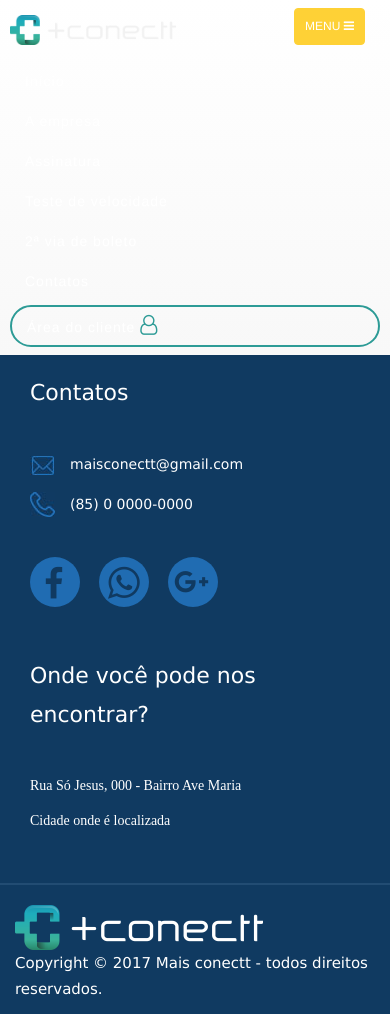
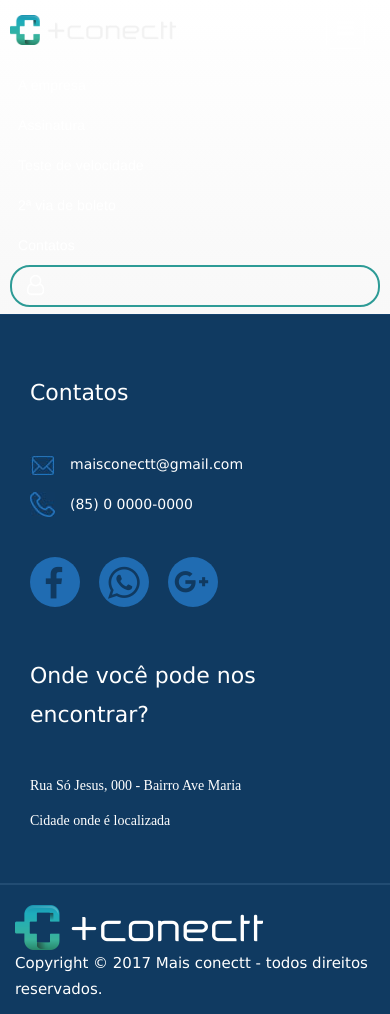
Before and after one commit to ITEVA/maisConectt, a PHP site: page /topo in a window 390 px wide, after a click on "Toggle navigation". Run offline with PHP 8.4, Linux system fonts and the light colour scheme; some libraries are stand-ins or nearby versions.

Commit message:
Ajustes no topo / Responsividade

```diff
--- a/Css/topo.css
+++ b/Css/topo.css
@@ -33,43 +33,32 @@ a:hover{
     border-color: transparent;
 }
 
+.affix-top {
+    background-color: transparent;
+    border-color: transparent;
+}
+
 .affix {
     background-color: #12416D;
     border-color: transparent;
 }
 
-nav.navbar{
-    border:none;
-    background-color: transparent;
-}
-
-.navbar-custom .navbar-brand {
-    color: #fed136;
-    font-family: "Kaushan Script", "Helvetica Neue", Helvetica, Arial, cursive;
-}
-.navbar-custom .navbar-brand:hover,
-.navbar-custom .navbar-brand:focus,
-.navbar-custom .navbar-brand:active,
-.navbar-custom .navbar-brand.active {
-    color: #2D9B96;
-}
 .navbar-custom .navbar-collapse {
     border-color: rgba(255, 255, 255, 0.02);
 }
 .navbar-custom .navbar-toggle {
-    background-color: #fed136;
-    border-color: #fed136;
-    font-family: "Montserrat", "Helvetica Neue", Helvetica, Arial, sans-serif;
-    text-transform: uppercase;
+    background-color: transparent;
+    border-color: white;
     color: white;
-    font-size: 12px;
+    font-size: 20px;
 }
 .navbar-custom .navbar-toggle:hover,
 .navbar-custom .navbar-toggle:focus {
-    background-color: #fed136;
+    background-color: transparent;
+    color: #2D9B96;
+    border: 1px solid #2D9B96;
 }
 .navbar-custom .nav li a {
-    font-family: "Montserrat", "Helvetica Neue", Helvetica, Arial, sans-serif;
     font-weight: 400;
     letter-spacing: 1px;
     color: white;
@@ -79,15 +68,9 @@ nav.navbar{
     color: #2D9B96;
     outline: none;
 }
-.navbar-custom .navbar-nav > .active > a {
-    border-radius: 0;
-    color: white;
-    background-color: #fed136;
-}
-.navbar-custom .navbar-nav > .active > a:hover,
-.navbar-custom .navbar-nav > .active > a:focus {
-    color: white;
-    background-color: #fec503;
+
+button.navbar-toggle{
+    padding: 5px 10px 5px 10px;
 }
 
 i.fa-user-o{
@@ -103,6 +86,25 @@ i.fa-user-o{
 
 .navbar-custom .nav li:last-child a {
     padding: 8px 15px 8px 15px;
+}
+
+.navbar-custom .nav li.response{
+    display: none;
+    border: 2px solid #2D9B96;
+    border-radius: 20px;
+    margin-top: 4px;
+}
+
+.navbar-custom .nav li.response > a{
+    padding: 8px 15px 8px 15px;
+}
+
+.navbar-custom .nav li.response > a > i{
+    color: #ffffff;
+}
+
+.navbar-custom .nav li.response > a > i:hover{
+    color: #2D9B96;
 }
 
 .navbar-right{
@@ -131,6 +133,45 @@ i.fa-user-o{
     }
 }
 
+@media all and (max-width: 1076px){
+    .navbar-custom .nav li:last-child{
+        display: none;
+    }
+
+    .navbar-custom .nav li.response {
+        display: block;
+    }
+
+    .navbar-custom .nav li.primeiro{
+        display: none;
+    }
+}
+
+@media all and (max-width: 890px){
+    .navbar-custom .nav li a {
+        letter-spacing: 0.2px;
+    }
+}
+
+@media all and (max-width: 840px){
+    .nav>li>a {
+        padding: 10px 10px;
+    }
+
+    .navbar-custom .nav li.response {
+        margin-top: 0;
+    }
+}
+
+@media all and (max-width: 790px){
+    .navbar-custom .nav li a {
+        letter-spacing: 0.1px;
+    }
+
+    .nav>li>a {
+        padding: 10px 8px;
+    }
+}
 
 @media (min-width: 768px) {
     .navbar-custom {
--- a/Pages/topo.php
+++ b/Pages/topo.php
@@ -46,7 +46,7 @@
             <!-- Brand and toggle get grouped for better mobile display -->
             <div class="navbar-header page-scroll">
                 <button type="button" class="navbar-toggle" data-toggle="collapse" data-target="#bs-example-navbar-collapse-1">
-                    <span class="sr-only">Toggle navigation</span> Menu <i class="fa fa-bars"></i>
+                    <span class="sr-only">Toggle navigation</span><i class="fa fa-bars"></i>
                 </button>
                 <a class="navbar-brand page-scroll" href="home"><img src="Images/logoMenu.png" alt=""></a>
             </div>
@@ -56,7 +56,7 @@
                     <li class="hidden">
                         <a href="#page-top"></a>
                     </li>
-                    <li>
+                    <li class="primeiro">
                         <a class="page-scroll" href="home">Início</a>
                     </li>
                     <li>
@@ -74,6 +74,9 @@
                     <li>
                         <a class="page-scroll" href="contatos">Contatos</a>
                     </li>
+                    <li title="Área do cliente" class="response">
+                        <a class="page-scroll" href="areaCliente"><i class="fa fa-user-o"></i></a>
+                    </li>
                     <li>
                         <a class="page-scroll" href="areaCliente">Área do cliente <i class="fa fa-user-o"></i></a>
                     </li>
```
